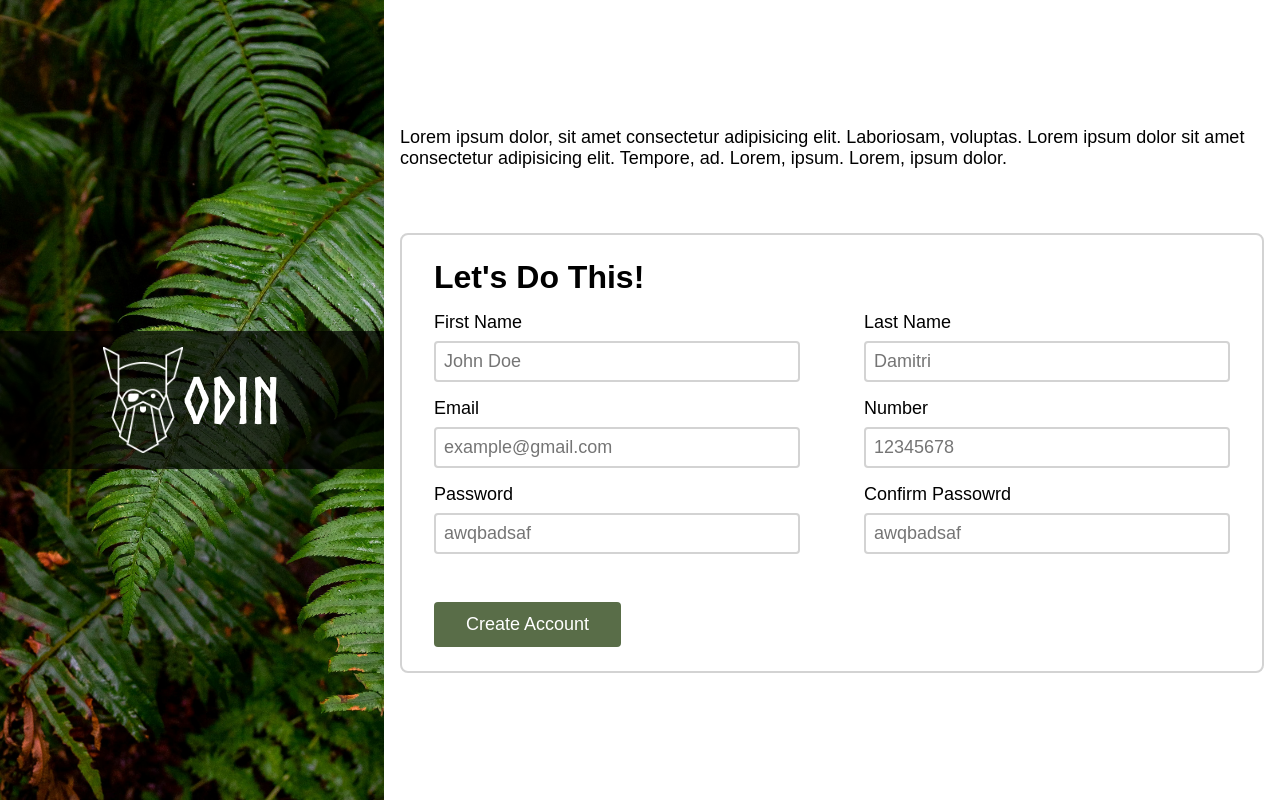
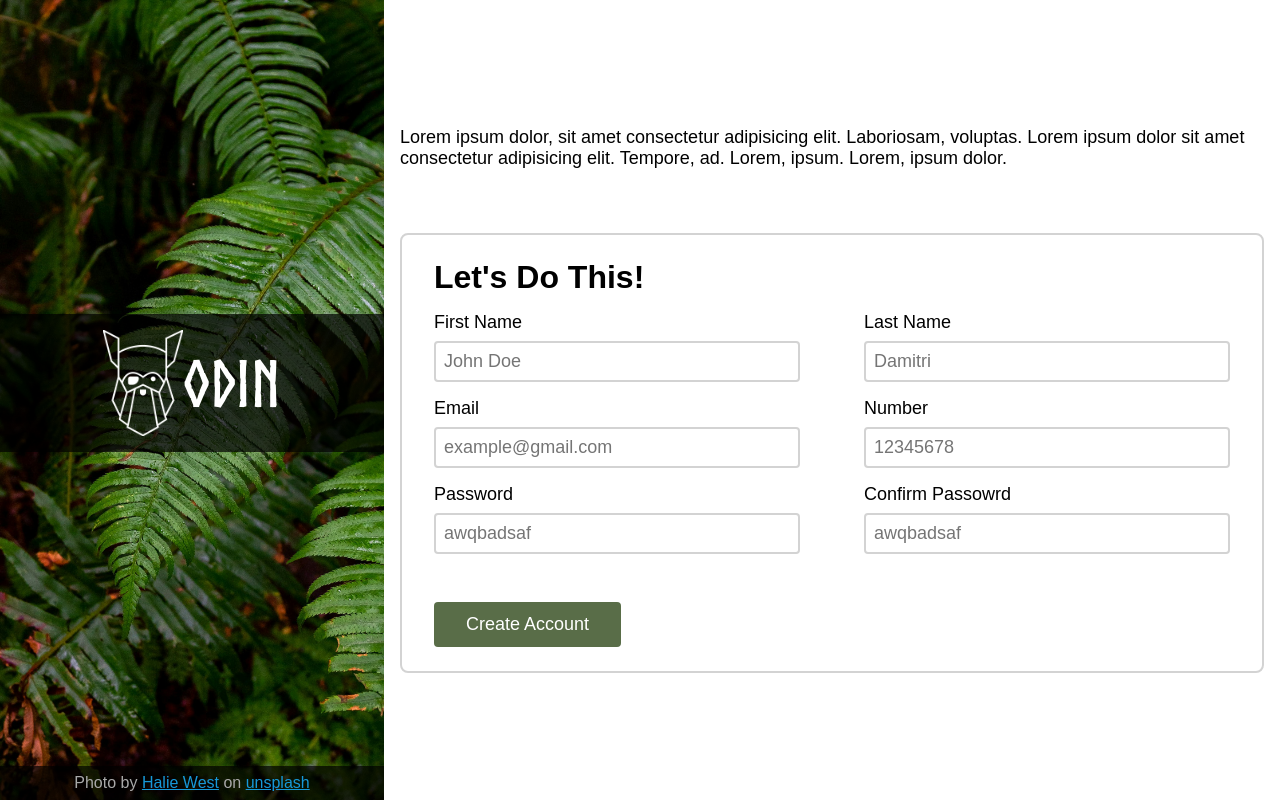
Before and after one commit to stukuo/Project-Sign-up-Form, a plain HTML site: page index.html in a window 1280 px wide. Drawn offline with Linux system fonts and the light colour scheme.

Commit message:
Added Credit on Hero Section

```diff
--- a/index.html
+++ b/index.html
@@ -14,6 +14,10 @@
         <div class="container">
             <img src="Assets/odin-lined.png" width="80px" alt="Odin Logo">
             <h1>ODIN</h1>
+        </div>
+
+        <div class="credit">
+            <p>Photo by <span><a href="https://unsplash.com/@haliewestphoto">Halie West</a></span> on <span><a href="https://unsplash.com/photos/green-leaf-plant-in-close-up-photography-25xggax4bSA">unsplash</a></span></p>
         </div>
     </div>
     <div class="content">
--- a/style.css
+++ b/style.css
@@ -63,8 +63,8 @@
 /* HERO SECTION */
 .hero {
   display: flex;
+  flex-direction: column;
   align-items: center;
-  justify-content: center;
 
   width: 30vw;
 
@@ -72,9 +72,22 @@
   background-size: cover;
 }
 
+.hero > .credit {
+    width: 100%;
+
+    padding: 0.5rem;
+    background-color: rgba(0, 0, 0, 0.7);
+    color: darkgray;
+    text-align: center;
+}
+
+.hero .credit  a {
+    color: rgb(23, 152, 217);
+}
+
 .hero > .container {
-  padding-top: 16px;
-  padding-bottom: 16px;
+  padding-top: 1rem;
+  padding-bottom: 1rem;
 
   display: flex;
   align-items: center;
@@ -82,6 +95,8 @@
 
   width: 100%;
   background: rgba(0, 0, 0, 0.7);
+
+  margin: auto 0;
 }
 
 .hero h1 {
```
